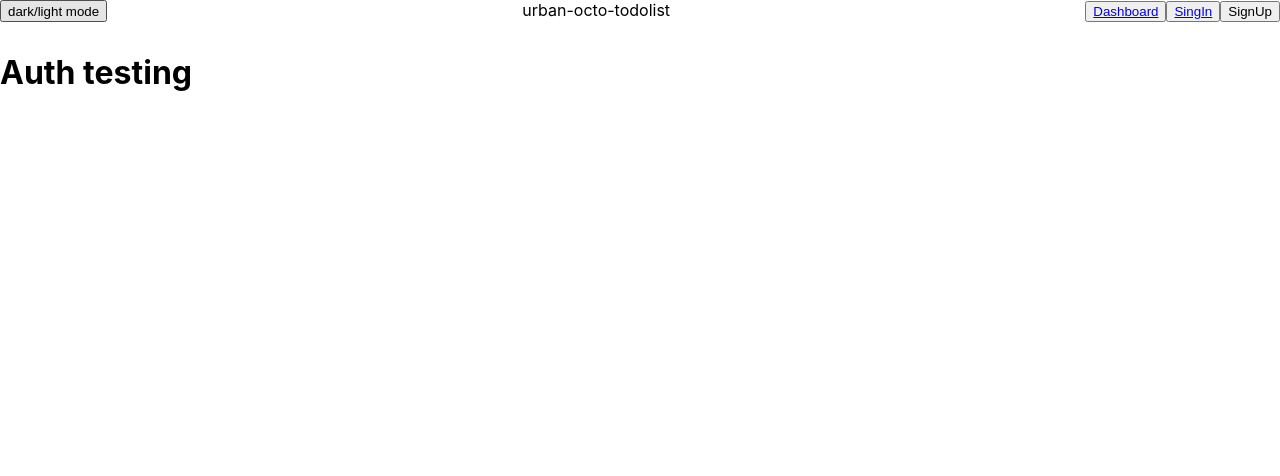
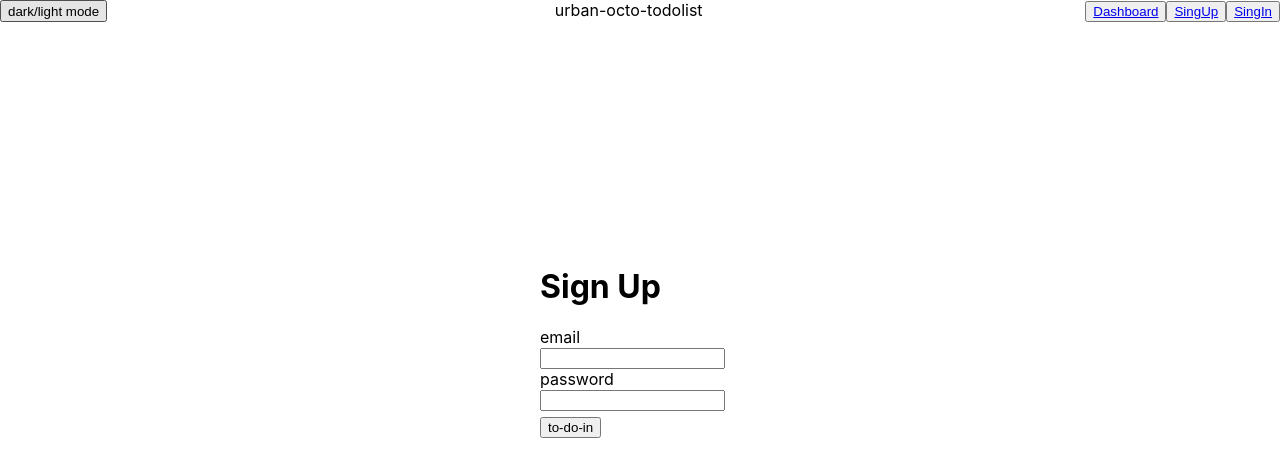
Before and after one commit to androranogajec/react-todo-list-localstorage, a React (Create React App) app: page /auth in a window 1280 px wide. Shown: the top 476 px of the page. Built offline with nearby package versions, Linux system fonts and the light colour scheme.

Commit message:
auth in progress, router fix, refactoring, etc

```diff
--- a/src/App.css
+++ b/src/App.css
@@ -1,7 +1,5 @@
 .container {
-  min-width: 100vh;
   display: grid;
-  grid-gap: 10px;
   grid-template-columns: repeat(4, 1fr);
   grid-template-rows: auto;
   grid-template-areas:
@@ -16,6 +14,7 @@
 }
 .b {
   grid-area: b;
+  margin-left: 65px;
   grid-column: 2;
 }
 .c {
--- a/src/App.js
+++ b/src/App.js
@@ -5,9 +5,11 @@ import {
   Route,
   Redirect,
   Switch,
-  Link
+  Link,
 } from "react-router-dom";
 import Todo from "./todos/components/Todo";
+import Homescreen from "./shared/Components/Homescreen";
+import Header from "./shared/Components/Header";
 import Auth from "./user/pages/Auth";
 import { v4 as uuidv4 } from "uuid";
 function App(props) {
@@ -20,25 +22,15 @@ function App(props) {
   return (
     <Router>
       <div className="container">
-      <div className="a">
-        <button style={{ cursor: "pointer" }} className="m">
-          dark/light mode
-        </button>
-        <div className="b">urban-octo-todolist</div>
-        <div>
-        <button style={{ cursor: "pointer" }} className="sIn">
-            <Link to="/">Dashboard</Link>
-          </button>
-          <button style={{ cursor: "pointer" }} className="sIn">
-            <Link to="/auth">SingIn</Link>
-          </button>
-          <button style={{ cursor: "pointer" }} className="sUp">
-            SignUp
-          </button>
-        </div>
-      </div>
+        <Header />
         <Switch>
           <Route path="/" exact>
+            <Homescreen />
+          </Route>
+          <Route path="/auth" exact>
+            <Auth />
+          </Route>
+          <Route path="/:userId" exact>
             <div className="b">
               <button style={{ cursor: "pointer" }} onClick={handleTodoList}>
                 Add
@@ -50,12 +42,7 @@ function App(props) {
               ))}
             </div>
           </Route>
-       <Route path="/auth" exact>
-         <Auth/>
-       </Route>
-     {/*   <Redirect to="/"/> */}
         </Switch>
-
       </div>
     </Router>
   );
--- /dev/null
+++ b/src/shared/Components/Header.css
@@ -0,0 +1,10 @@
+.a {
+    grid-area: a;
+    display: flex;
+    justify-content: space-between;
+  }
+  .b {
+    grid-area: b;
+    margin-left: 65px;
+    grid-column: 2;
+  }
--- /dev/null
+++ b/src/shared/Components/Header.js
@@ -0,0 +1,26 @@
+import React from "react";
+import { Link } from "react-router-dom";
+import './Header'
+function Header() {
+  return (
+    <div className="a">
+      <button style={{ cursor: "pointer" }} className="m">
+        dark/light mode
+      </button>
+      <div className="b">urban-octo-todolist</div>
+      <div>
+        <button style={{ cursor: "pointer" }} className="sIn">
+          <Link to="/">Dashboard</Link>
+        </button>
+        <button style={{ cursor: "pointer" }} className="sIn">
+          <Link to="/auth">SingUp</Link>
+        </button>
+        <button style={{ cursor: "pointer" }} className="sUp">
+          <Link to="/auth">SingIn</Link>
+        </button>
+      </div>
+    </div>
+  );
+}
+
+export default Header;
--- /dev/null
+++ b/src/shared/Components/Homescreen.js
@@ -0,0 +1,7 @@
+import React from "react";
+
+function Homescreen() {
+  return <h1>Simple-yet-effective-todolist</h1>;
+}
+
+export default Homescreen;
--- a/src/shared/UIelements/Card.css
+++ /dev/null
@@ -1,9 +0,0 @@
-.card {
-    position: relative;
-    margin: 0;
-    box-shadow: 0 2px 8px rgba(0, 0, 0, 0.26);
-    border-radius: 6px;
-    padding: 0;
-    overflow: hidden;
-    background: white;
-  }
--- a/src/shared/UIelements/Card.js
+++ /dev/null
@@ -1,11 +0,0 @@
-import React from "react";
-
-function Card(props) {
-  return (
-    <div className={`card ${props.className}`} style={props.style}>
-      {props.children}
-    </div>
-  );
-}
-
-export default Card;
--- a/src/user/pages/Auth.css
+++ b/src/user/pages/Auth.css
@@ -0,0 +1,13 @@
+.authContainer {
+width: 100vw;
+height: 80vh;
+display: flex;
+justify-content: center;
+align-items: center;
+
+
+}
+.auth {
+ max-width: 200px;
+
+}
--- a/src/user/pages/Auth.js
+++ b/src/user/pages/Auth.js
@@ -1,13 +1,53 @@
-import React from 'react'
-import Card from '../../shared/UIelements/Card'
+import React, { useState } from "react";
+import { v4 as uuidv4 } from "uuid";
+import "./Auth.css";
+
+const DUMMY_USERS = [
+
+];
+
 function Auth() {
-    return (
-        <Card>
-            <div>
-                <h1>Auth testing</h1>
-            </div>
-        </Card>
-    )
+  const [email, setEmail] = useState("");
+  const [password, setPassword] = useState("");
+  const [user, setUser] = useState([]);
+  const [isSignedIn, setIsSignedIn] = useState([]);
+  function handleEmail(event) {
+    setEmail(event.target.value);
+  }
+  function handlePassword(event) {
+    setPassword(event.target.value);
+  }
+  function handleIsSignedIn() {
+    setIsSignedIn();
+  }
+  function pushUserToDatabase(){
+
+  }
+  function createUser(event) {
+    event.preventDefault();
+    setUser([...user, { userId: uuidv4(), email: email, password: password }]);
+
+  }
+  console.log(user);
+
+  return (
+    <div className="authContainer">
+      <form className="auth" onSubmit={createUser}>
+        <h1>Sign Up</h1>
+        <div>
+          {" "}
+          email
+          <input type="email" value={email} onInput={handleEmail} />
+        </div>
+        <div style={{ marginBottom: "5px" }}>
+          {" "}
+          password
+          <input type="password" value={password} onInput={handlePassword} />
+        </div>
+        <button style={{ cursor: "pointer" }}>to-do-in</button>
+      </form>
+    </div>
+  );
 }
 
-export default Auth
+export default Auth;
```
Lines whose indentation alone changed are shown as unchanged.
